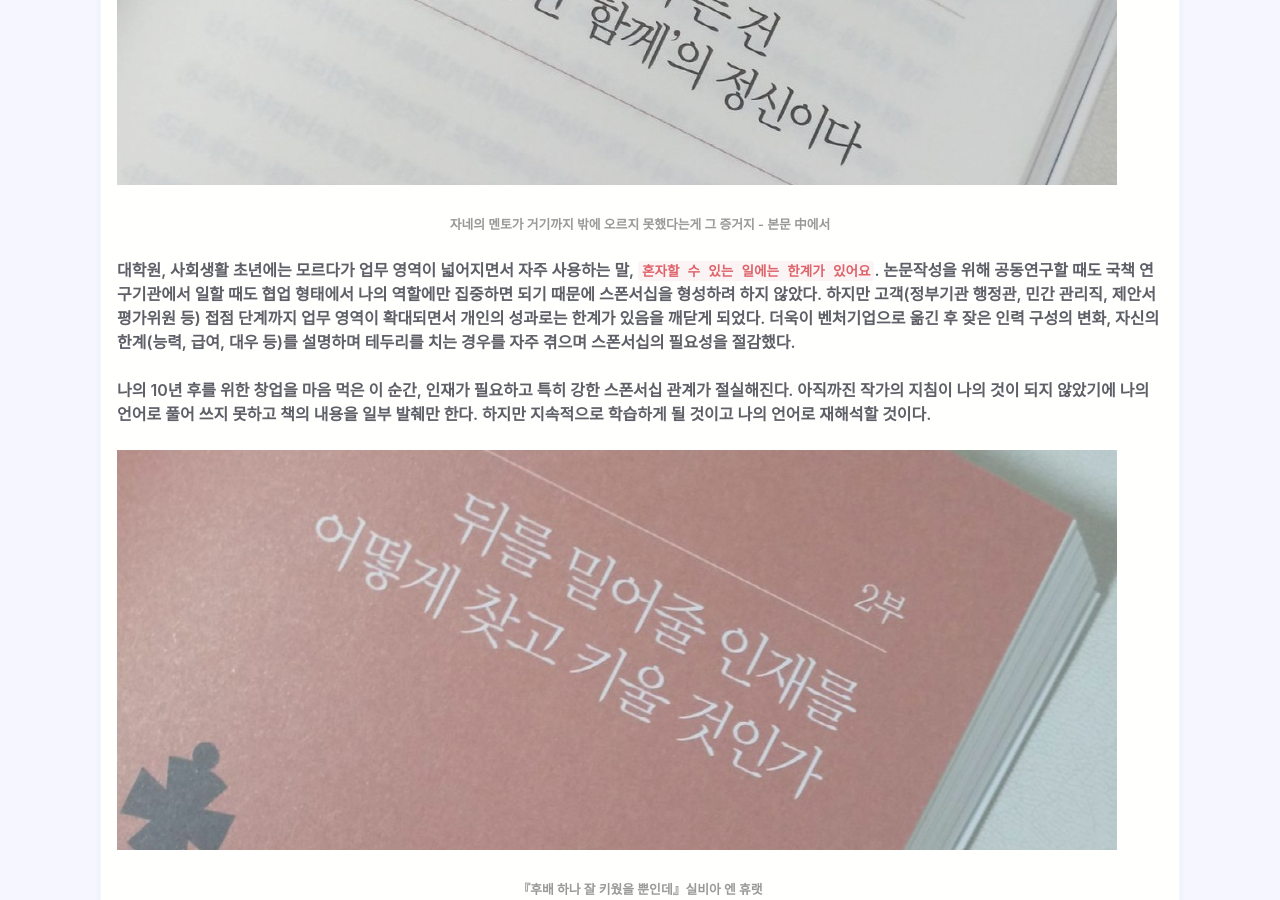
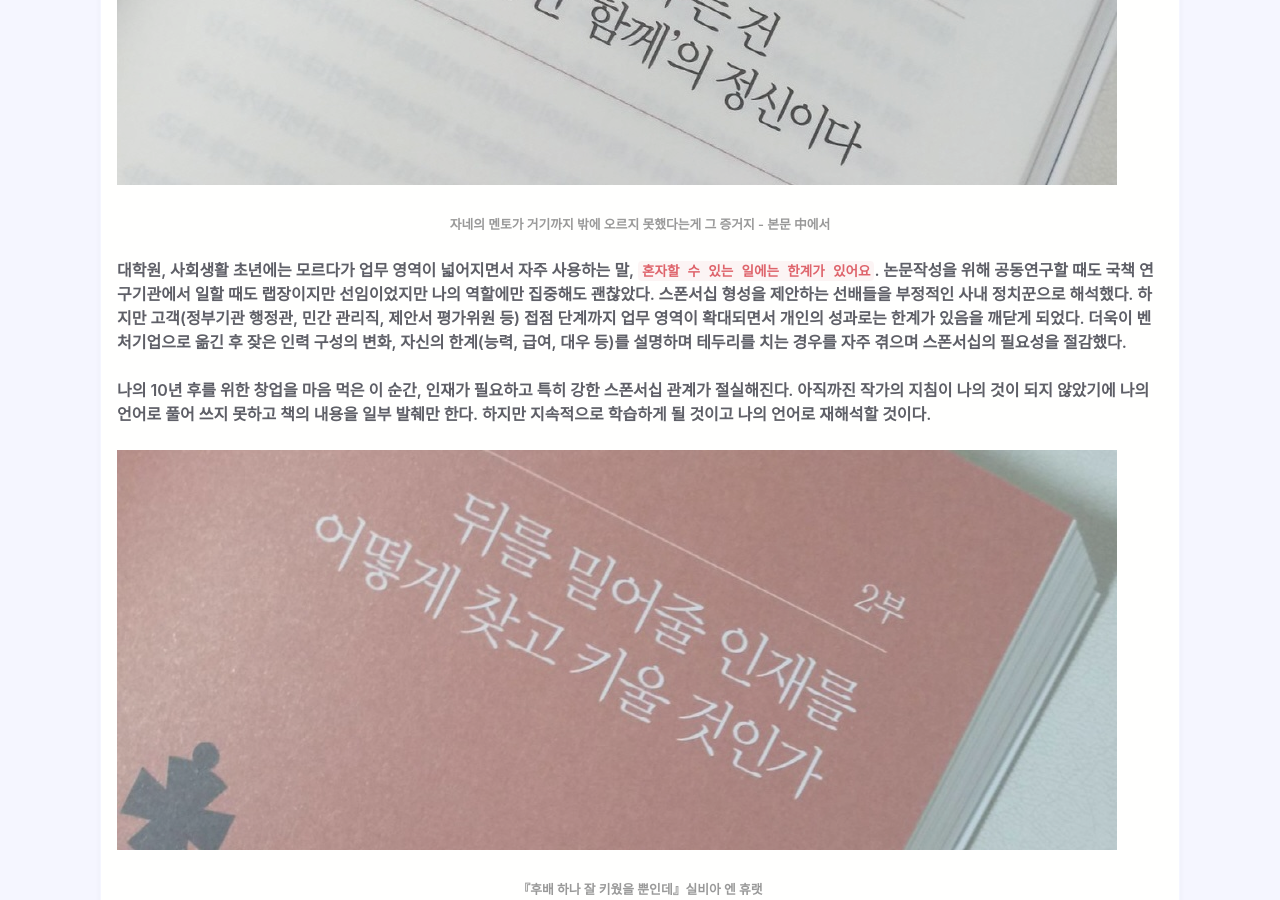
Before and after one commit to ontime-git/ontime-git.github.io, a Jekyll site: the page built from _posts/trace/2021-03-03-The-Sponsor-Effect.md, in a window 1280 px wide and 900 px high, scrolled down 1228 px. Built offline with Jekyll 4.4.1, drawn with Linux system fonts in a browser that asks for light colours; nearby versions of some CDN libraries; some web fonts are replaced; comment, search, counter and statistics services are not loaded.

Commit message:
Update 2021-03-03-The-Sponsor-Effect.md

```diff
--- a/_posts/trace/2021-03-03-The-Sponsor-Effect.md
+++ b/_posts/trace/2021-03-03-The-Sponsor-Effect.md
@@ -22,7 +22,7 @@ published: true
 <p style="color:gray; font-size:80%; text-align:center;">자네의 멘토가 거기까지 밖에 오르지 못했다는게 그 증거지 - 본문 中에서</p>
 
 
-대학원, 사회생활 초년에는 모르다가 업무 영역이 넓어지면서 자주 사용하는 말, `혼자할 수 있는 일에는 한계가 있어요`. 논문작성을 위해 공동연구할 때도 국책 연구기관에서 일할 때도 협업 형태에서 나의 역할에만 집중하면 되기 때문에 스폰서십을 형성하려 하지 않았다. 하지만 고객(정부기관 행정관, 민간 관리직, 제안서 평가위원 등) 접점 단계까지 업무 영역이 확대되면서 개인의 성과로는 한계가 있음을 깨닫게 되었다. 더욱이 벤처기업으로 옮긴 후 잦은 인력 구성의 변화, 자신의 한계(능력, 급여, 대우 등)를 설명하며 테두리를 치는 경우를 자주 겪으며 스폰서십의 필요성을 절감했다.
+대학원, 사회생활 초년에는 모르다가 업무 영역이 넓어지면서 자주 사용하는 말, `혼자할 수 있는 일에는 한계가 있어요`. 논문작성을 위해 공동연구할 때도 국책 연구기관에서 일할 때도 랩장이지만 선임이었지만 나의 역할에만 집중해도 괜찮았다. 스폰서십 형성을 제안하는 선배들을 부정적인 사내 정치꾼으로 해석했다. 하지만 고객(정부기관 행정관, 민간 관리직, 제안서 평가위원 등) 접점 단계까지 업무 영역이 확대되면서 개인의 성과로는 한계가 있음을 깨닫게 되었다. 더욱이 벤처기업으로 옮긴 후 잦은 인력 구성의 변화, 자신의 한계(능력, 급여, 대우 등)를 설명하며 테두리를 치는 경우를 자주 겪으며 스폰서십의 필요성을 절감했다.
 
 나의 10년 후를 위한 창업을 마음 먹은 이 순간, 인재가 필요하고 특히 강한 스폰서십 관계가 절실해진다. 아직까진 작가의 지침이 나의 것이 되지 않았기에 나의 언어로 풀어 쓰지 못하고 책의 내용을 일부 발췌만 한다. 하지만 지속적으로 학습하게 될 것이고 나의 언어로 재해석할 것이다.
 
```
